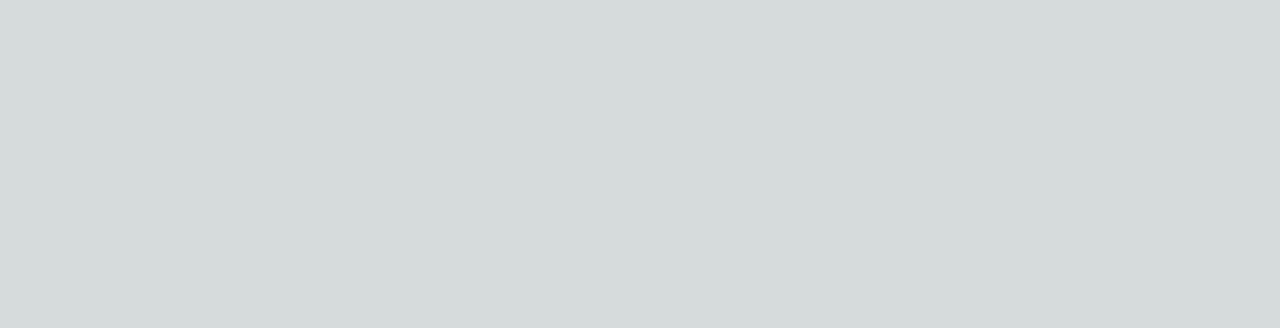
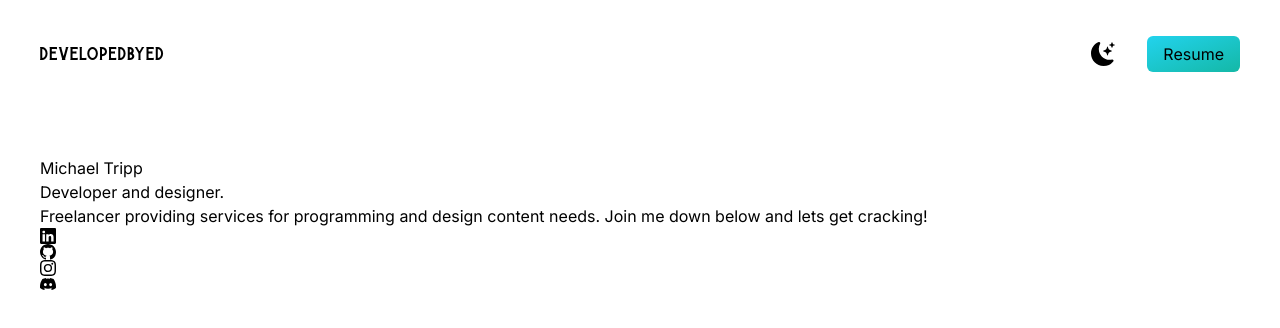
Before and after one commit to mctripp10/mctripp10.github.io, a Next.js app: page / in a window 1280 px wide. Shown: the top 328 px of the page. Built offline with nearby package versions, Linux system fonts and the light colour scheme.

Commit message:
Navbar + start of body
Started building out navbar and main page content

```diff
--- a/app/globals.css
+++ b/app/globals.css
@@ -6,6 +6,7 @@
   --foreground-rgb: 0, 0, 0;
   --background-start-rgb: 214, 219, 220;
   --background-end-rgb: 255, 255, 255;
+  -webkit-text-fill-color: black;
 }
 
 @media (prefers-color-scheme: dark) {
@@ -25,3 +26,8 @@ body {
     )
     rgb(var(--background-start-rgb));
 }
+
+@font-face {
+  font-family: "burtons";
+  src: url('../public/Burtons.otf');
+}
--- a/app/page.js
+++ b/app/page.js
@@ -1,5 +1,7 @@
-import Head from 'next/head'
-import Image from 'next/image'
+import Head from 'next/head';
+import { BsFillMoonStarsFill } from 'react-icons/bs';
+import { BsLinkedin, BsGithub, BsDiscord, BsInstagram } from 'react-icons/bs'
+import { AiFillGithub } from 'react-icons/ai';
 
 export default function Home() {
   return (
@@ -9,7 +11,35 @@ export default function Home() {
         <meta name="description" content="Generated by creator" />
         <link rel="icon" href="/favicon.ico" />
       </Head>
-      <main></main>
+
+      <main className="bg-white px-10">
+        <section className="min-h-screen">
+          <nav className="py-10 mb-12 flex justify-between">
+            <h1 className='text-xl text-black font-burtons'>developedbyed</h1>
+            <ul className="flex items-center">
+              <l1>
+                <BsFillMoonStarsFill className="cursor-pointer text-black text-2xl" />
+              </l1>
+              <li>
+                <a className="bg-gradient-to-br from-cyan-400 to-teal-500 text-white px-4 py-2 rounded-md ml-8" href="#">Resume</a>
+              </li>
+            </ul>
+          </nav>
+          <div>
+            <h2>Michael Tripp</h2>
+            <h3>Developer and designer.</h3>
+            <p>
+              Freelancer providing services for programming and design content needs. Join me down below and lets get cracking!
+            </p>
+          </div>
+          <div>
+            <BsLinkedin className='text-black'/>
+            <BsGithub className='text-black'/>
+            <BsInstagram className='text-black'/>
+            <BsDiscord className='text-black'/>
+          </div>
+        </section>
+      </main>
     </div>
   )
 }
--- a/tailwind.config.js
+++ b/tailwind.config.js
@@ -7,6 +7,9 @@ module.exports = {
   ],
   theme: {
     extend: {
+      fontFamily: {
+        burtons: "burtons",
+      },
       backgroundImage: {
         'gradient-radial': 'radial-gradient(var(--tw-gradient-stops))',
         'gradient-conic':
```
